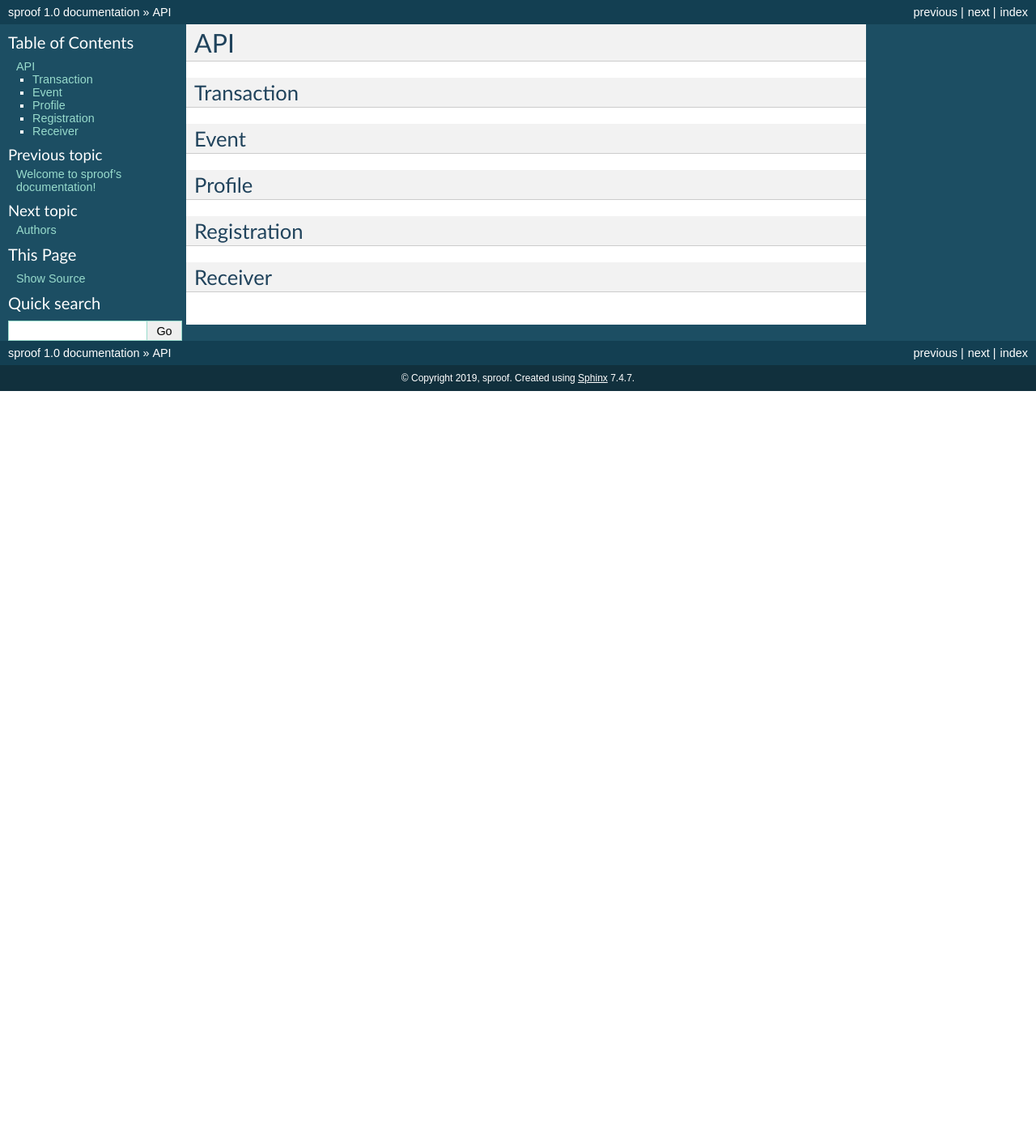
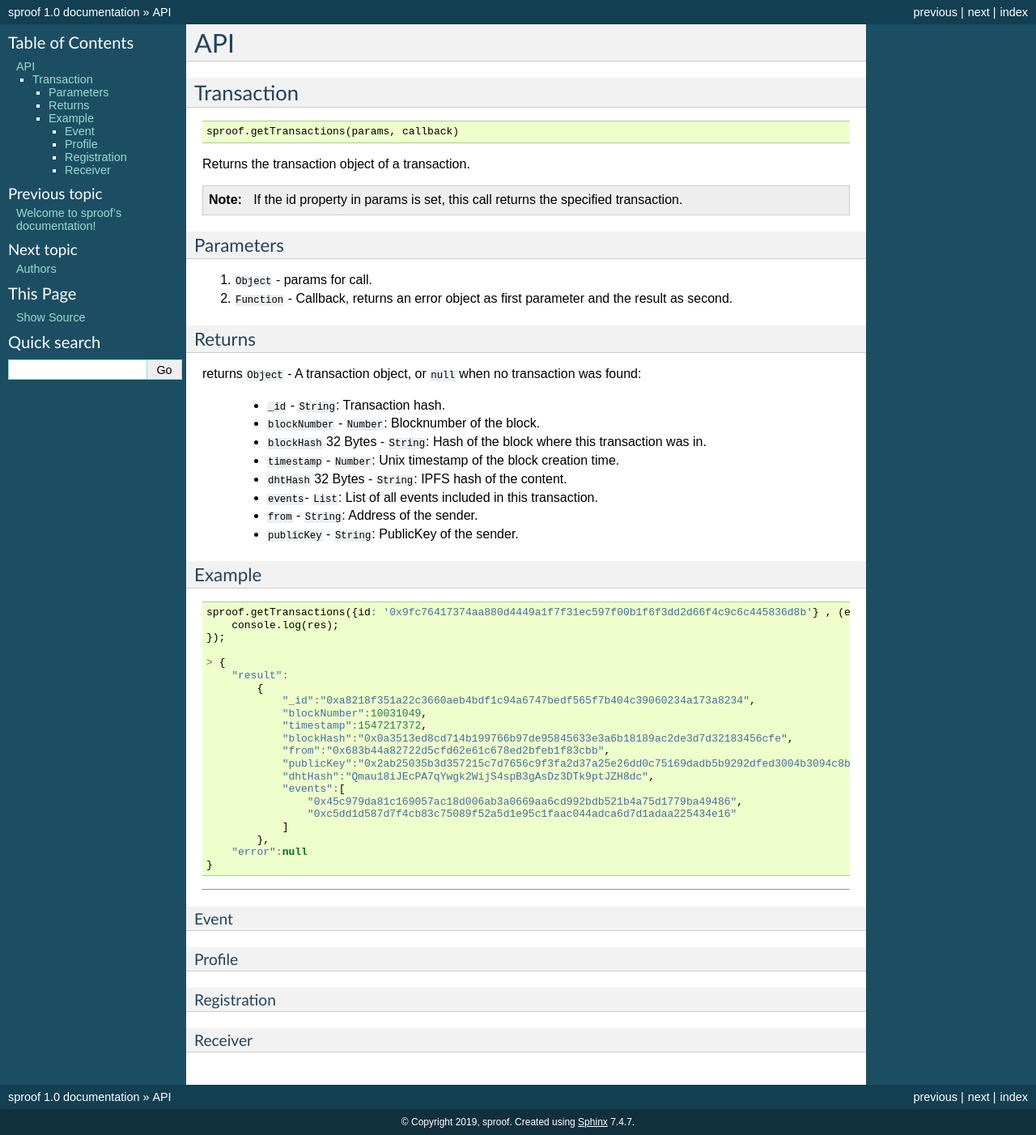
Before and after one commit to sproof/docs, a Sphinx documentation site: the page built from docs/api.rst, in a window 1280 px wide. Shown: the whole page at 81% size. Built offline with Sphinx 7.4.7, drawn with Linux system fonts in a browser that asks for light colours; before the commit the page ends 900 px from its top, so only the background shows below that.

Commit message:
test description

```diff
--- a/docs/api.rst
+++ b/docs/api.rst
@@ -3,8 +3,71 @@ API
 ========
 
 Transaction
---------
+=====================
 
+
+.. code-block:: javascript
+
+    sproof.getTransactions(params, callback)
+
+Returns the transaction object of a transaction.
+
+.. note:: If the id property in params is set, this call returns the specified transaction.
+
+
+----------
+Parameters
+----------
+
+1. ``Object`` - params for call.
+2. ``Function`` - Callback, returns an error object as first parameter and the result as second.
+
+
+-------
+Returns
+-------
+
+
+returns ``Object`` - A transaction object, or ``null`` when no transaction was found:
+
+  - ``_id`` - ``String``: Transaction hash.
+  - ``blockNumber`` - ``Number``: Blocknumber of the block.
+  - ``blockHash`` 32 Bytes - ``String``: Hash of the block where this transaction was in.
+  - ``timestamp`` - ``Number``: Unix timestamp of the block creation time.
+  - ``dhtHash`` 32 Bytes - ``String``: IPFS hash of the content.
+  - ``events``- ``List``: List of all events included in this transaction.
+  - ``from`` - ``String``: Address of the sender.
+  - ``publicKey`` - ``String``: PublicKey of the sender.
+
+-------
+Example
+-------
+
+.. code-block:: javascript
+
+    sproof.getTransactions({id: '0x9fc76417374aa880d4449a1f7f31ec597f00b1f6f3dd2d66f4c9c6c445836d8b'} , (err, res) => {
+        console.log(res);
+    });
+
+    > {
+        "result":
+            {
+                "_id":"0xa8218f351a22c3660aeb4bdf1c94a6747bedf565f7b404c39060234a173a8234",
+                "blockNumber":10031049,
+                "timestamp":1547217372,
+                "blockHash":"0x0a3513ed8cd714b199766b97de95845633e3a6b18189ac2de3d7d32183456cfe",
+                "from":"0x683b44a82722d5cfd62e61c678ed2bfeb1f83cbb",
+                "publicKey":"0x2ab25035b3d357215c7d7656c9f3fa2d37a25e26dd0c75169dadb5b9292dfed3004b3094c8b4a5ba56e4550d77fabc1cc6d678b38e2ab33dfae96daaae3d0c8e",
+                "dhtHash":"Qmau18iJEcPA7qYwgk2WijS4spB3gAsDz3DTk9ptJZH8dc",
+                "events":[
+                    "0x45c979da81c169057ac18d006ab3a0669aa6cd992bdb521b4a75d1779ba49486",
+                    "0xc5dd1d587d7f4cb83c75089f52a5d1e95c1faac044adca6d7d1adaa225434e16"
+                ]
+            },
+        "error":null
+    }
+
+------------------------------------------------------------------------------
 
 Event
 --------
```
